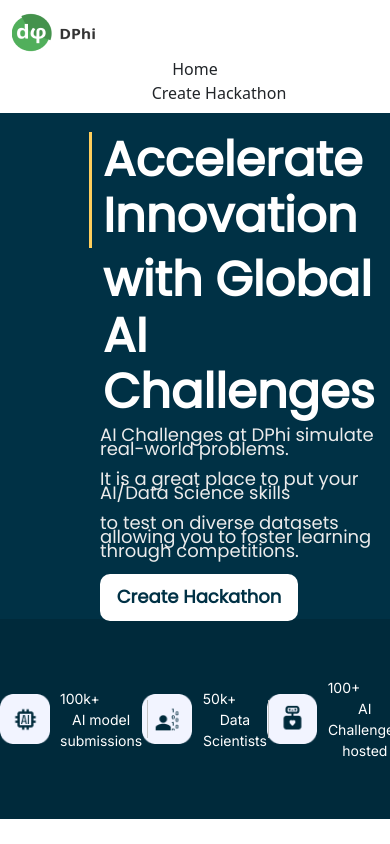
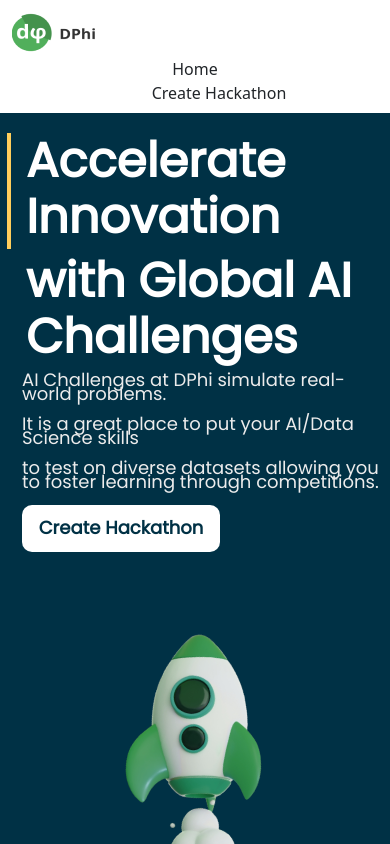
Before and after one commit to OvilashMoitra/hackathon-frontend, a React (Create React App) app: page / in a window 390 px wide. Shown: the top 844 px of the page. Built offline with nearby package versions, Linux system fonts and the light colour scheme; no server answers.

Commit message:
banner and challange info section tablet and mobile responsive done

```diff
--- a/src/Components/ChallangeInfo/ChallangeInfo.scss
+++ b/src/Components/ChallangeInfo/ChallangeInfo.scss
@@ -37,13 +37,17 @@
                 margin: 0 auto;
 
             }
+
+            @media (max-width: 820px) {
+                width: 90%;
+                margin: 0 auto;
+
+            }
         }
 
         @media (max-width: 480px) {
             display: grid;
             grid-template-columns: 1fr;
-
-
         }
     }
 }
--- a/src/Components/HomeBanner/HomeBanner.scss
+++ b/src/Components/HomeBanner/HomeBanner.scss
@@ -1,5 +1,3 @@
-// @import url('https://fonts.googleapis.com/css2?family=Poppins&display=swap');
-
 .app__home-banner {
     width: 100vw;
     height: 60vh;
@@ -7,6 +5,15 @@
     display: flex;
     justify-content: space-between;
     align-items: center;
+
+    @media (max-width: 480px) {
+        flex-direction: column;
+        height: 100vh;
+    }
+
+    @media (max-width: 820px) {
+        width: 100vw;
+    }
 
     .app__home-banner-test {
         display: flex;
@@ -16,6 +23,10 @@
         text-align: left;
         padding-left: 100px;
         padding-top: 20px;
+
+        @media (max-width: 480px) {
+            padding-left: 22px;
+        }
     }
 
     .app__home-banner-heading {
```
